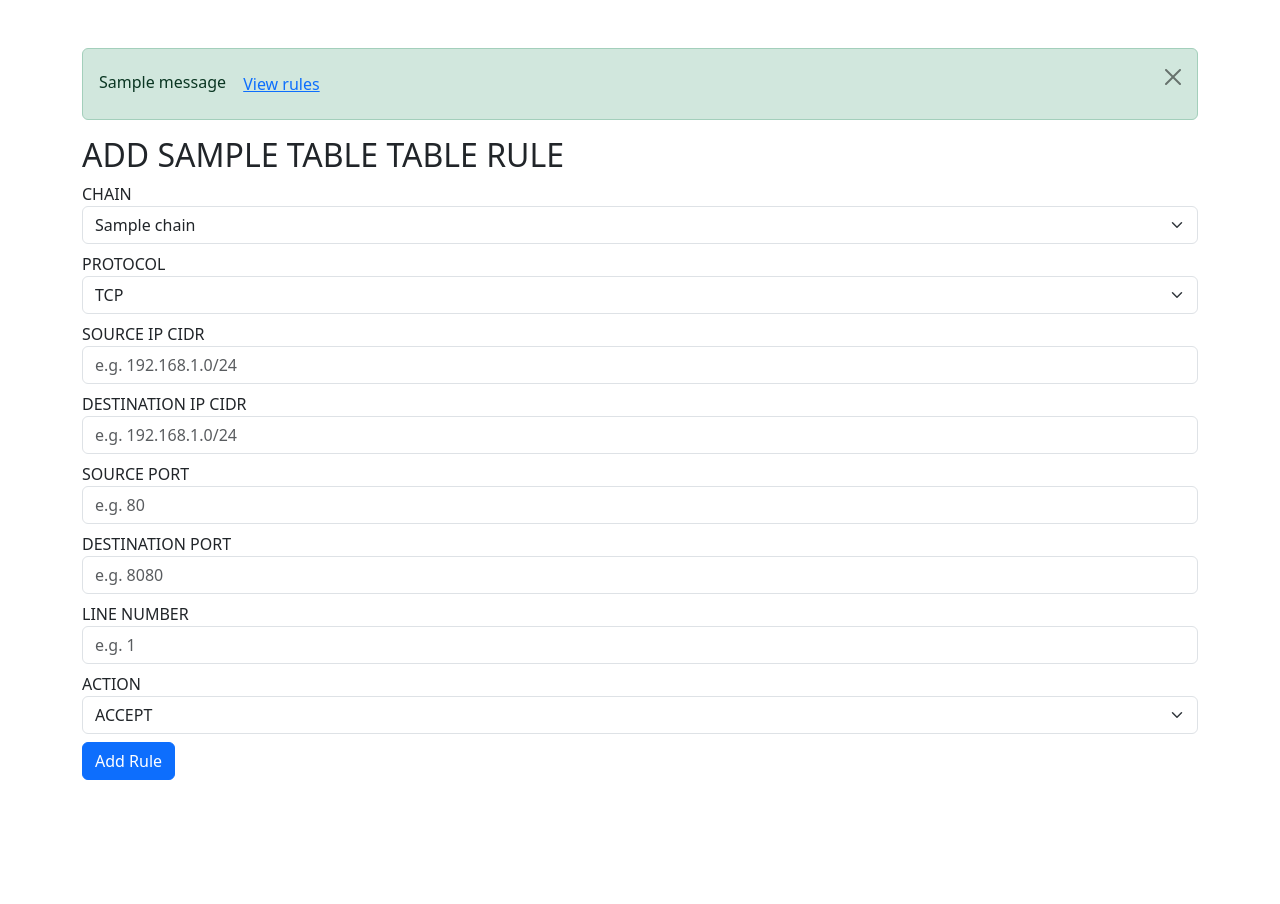
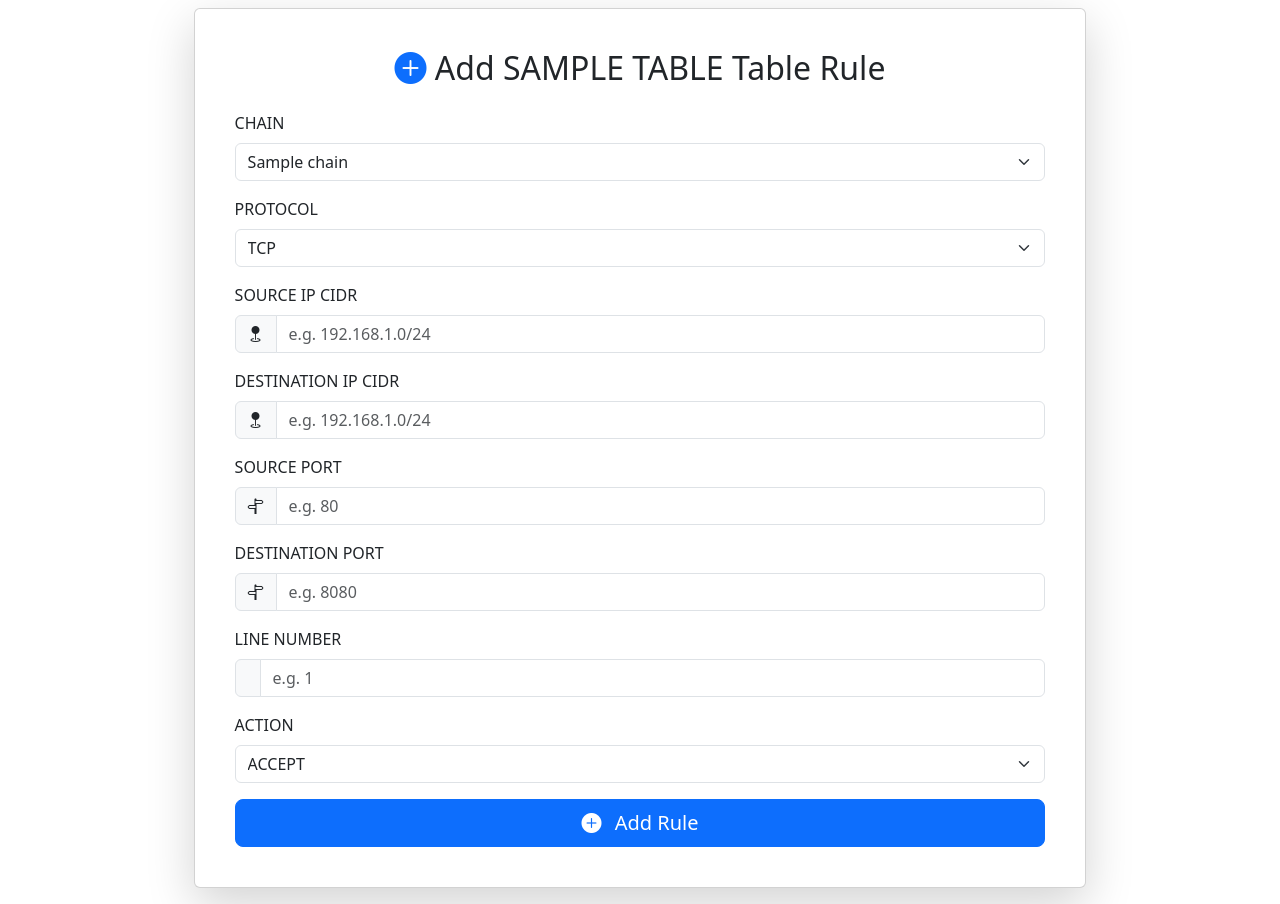
Before and after one commit to Swaminathan007/iptables-gui, a Flask app: template templates/ruleadd.html in a window 1280 px wide. Shown: the part 56-960 px from the top of the page. Before the commit the page ends 836 px from the top, so only its background shows below. Run offline with Flask 3, Linux system fonts and the light colour scheme; the template is opened without the code that fills it: most values are stand-ins (such as "Sample title", 1, 10 or a date in 2020); one stand-in notice (Sample message) is shown.

Commit message:
Enhanced styles

```diff
--- a/templates/ruleadd.html
+++ b/templates/ruleadd.html
@@ -1,40 +1,31 @@
 {% extends "base.html" %}
+{% block title %}Add {{ table.upper() }} Table Rule{% endblock %}
+{% block content %}
 
-{% block title %}{{ table }}{% endblock %}
+    {% include 'navbar.html' %}
 
-{% block content %}
-{% include 'navbar.html' %}
-<style>
-    /* Custom CSS for better phone layout */
+    <div class="container d-flex align-items-center justify-content-center min-vh-100">
+        <div class="card shadow-lg p-4 w-100 mt-2 mb-3" style="max-width: 80%;">
+            <div class="card-body">
+                <h2 class="card-title text-center mb-4">
+                    <i class="bi bi-plus-circle-fill text-primary"></i> Add {{ table.upper() }} Table Rule
+                </h2>
+                <form method="POST">
 
-</style>
-<div class="container mt-5">
-    {% with messages = get_flashed_messages(with_categories=true) %}
-        {% if messages %}
-        {% for category, message in messages %}
-            <div class="alert alert-{{ category }} alert-dismissible fade show" role="alert">
-            {{ message }}
-            <a href="/iptables/{{table}}" class="btn btn-link">View rules</a>
-            <button type="button" class="btn-close" data-bs-dismiss="alert" aria-label="Close"></button>
-            </div>
-        {% endfor %}
-        {% endif %}
-    {% endwith %}
-    <form  method="POST">
-        <h2>ADD {{table.upper()}} TABLE RULE</h2>
-
-        <div class="mb-2">
-            <label for="chain">CHAIN</label>
-            <select name="chain" id="chain" class="form-select">
+                    <!-- Chain Field -->
+                    <div class="mb-3">
+                        <label for="chain" class="form-label">CHAIN</label>
+                        <select name="chain" id="chain" class="form-select" required>
                             {% for chain in chains %}
                                 <option value="{{ chain }}">{{ chain }}</option>
                             {% endfor %}
                         </select>
                     </div>
 
-        <div class="mb-2">
-            <label for="protocol">PROTOCOL</label>
-            <select name="protocol" id="protocol" class="form-select">
+                    <!-- Protocol Field -->
+                    <div class="mb-3">
+                        <label for="protocol" class="form-label">PROTOCOL</label>
+                        <select name="protocol" id="protocol" class="form-select" required>
                             <option value="tcp">TCP</option>
                             <option value="udp">UDP</option>
                             <option value="icmp">ICMP</option>
@@ -42,34 +33,55 @@
                         </select>
                     </div>
 
-        <div class="mb-2">
-            <label for="source_ip">SOURCE IP CIDR</label>
-            <input type="text" name="source_ip" id="source_ip" class="form-control" placeholder="e.g. 192.168.1.0/24">
+                    <!-- Source IP CIDR Field -->
+                    <div class="mb-3">
+                        <label for="source_ip" class="form-label">SOURCE IP CIDR</label>
+                        <div class="input-group">
+                            <span class="input-group-text"><i class="bi bi-geo-fill"></i></span>
+                            <input type="text" name="source_ip" id="source_ip" class="form-control" placeholder="e.g. 192.168.1.0/24" required>
+                        </div>
                           </div>
 
-        <div class="mb-2">
-            <label for="destination_ip">DESTINATION IP CIDR</label>
-            <input type="text" name="destination_ip" id="destination_ip" class="form-control" placeholder="e.g. 192.168.1.0/24">
+                    <!-- Destination IP CIDR Field -->
+                    <div class="mb-3">
+                        <label for="destination_ip" class="form-label">DESTINATION IP CIDR</label>
+                        <div class="input-group">
+                            <span class="input-group-text"><i class="bi bi-geo-fill"></i></span>
+                            <input type="text" name="destination_ip" id="destination_ip" class="form-control" placeholder="e.g. 192.168.1.0/24" required>
+                        </div>
                                </div>
 
-        <div class="mb-2">
-            <label for="source_port">SOURCE PORT</label>
+                    <!-- Source Port Field -->
+                    <div class="mb-3">
+                        <label for="source_port" class="form-label">SOURCE PORT</label>
+                        <div class="input-group">
+                            <span class="input-group-text"><i class="bi bi-signpost-split"></i></span>
                             <input type="number" name="source_port" id="source_port" class="form-control" placeholder="e.g. 80">
                         </div>
+                            </div>
 
-        <div class="mb-2">
-            <label for="destination_port">DESTINATION PORT</label>
+                    <!-- Destination Port Field -->
+                    <div class="mb-3">
+                        <label for="destination_port" class="form-label">DESTINATION PORT</label>
+                        <div class="input-group">
+                            <span class="input-group-text"><i class="bi bi-signpost-split"></i></span>
                             <input type="number" name="destination_port" id="destination_port" class="form-control" placeholder="e.g. 8080">
                         </div>
+                                 </div>
 
-        <div class="mb-2">
-            <label for="line_number">LINE NUMBER</label>
+                    <!-- Line Number Field -->
+                    <div class="mb-3">
+                        <label for="line_number" class="form-label">LINE NUMBER</label>
+                        <div class="input-group">
+                            <span class="input-group-text"><i class="bi bi-list-numbered"></i></span>
                             <input type="number" name="line_number" id="line_number" class="form-control" placeholder="e.g. 1">
                         </div>
+                            </div>
 
-        <div class="mb-2">
-            <label for="action">ACTION</label>
-            <select name="action" id="action" class="form-select" onchange="toggleRedirectInput()">
+                    <!-- Action Field -->
+                    <div class="mb-3">
+                        <label for="action" class="form-label">ACTION</label>
+                        <select name="action" id="action" class="form-select" onchange="toggleRedirectInput()" required>
                             <option value="ACCEPT">ACCEPT</option>
                             <option value="DROP">DROP</option>
                             <option value="REJECT">REJECT</option>
@@ -87,30 +99,49 @@
                         </select>
                        </div>
 
-        <!-- Redirect input, hidden by default -->
-        <div class="mb-2" id="redirectInput" style="display: none;">
-            <label for="redirect_destination">REDIRECT TO</label>
-            <input type="text" name="redirect_destination" id="redirect_destination" class="form-control" placeholder="e.g. 192.168.1.2:443" required>
+                    <!-- Redirect To Field (Visible Only When DNAT is Selected) -->
+                    <div class="mb-3 d-none" id="redirectInput">
+                        <label for="redirect_destination" class="form-label">REDIRECT TO</label>
+                        <div class="input-group">
+                            <span class="input-group-text"><i class="bi bi-arrow-right-circle-fill"></i></span>
+                            <input type="text" name="redirect_destination" id="redirect_destination" class="form-control" placeholder="e.g. 192.168.1.2:443">
                         </div>
 
-        <div class="mb-2">
-            <button type="submit" class="btn btn-primary">Add Rule</button>
+                    </div>
+
+                    <!-- Submit Button -->
+                    <div class="d-grid">
+                        <button type="submit" class="btn btn-primary btn-lg">
+                            <i class="bi bi-plus-circle-fill me-2"></i> Add Rule
+                        </button>
                     </div>
                 </form>
             </div>
+        </div>
+    </div>
+
+    <!-- Bootstrap JS Bundle (includes Popper) -->
+    <script src="https://cdn.jsdelivr.net/npm/bootstrap@5.3.0/dist/js/bootstrap.bundle.min.js"></script>
 
     <script>
         function toggleRedirectInput() {
             const actionSelect = document.getElementById('action');
             const redirectInput = document.getElementById('redirectInput');
+            const redirectDestination = document.getElementById('redirect_destination');
 
-        // Show the redirect input if DNAT is selected, otherwise hide it
             if (actionSelect.value === 'DNAT') {
-            redirectInput.style.display = 'block';
+                redirectInput.classList.remove('d-none');
+                redirectDestination.setAttribute('required', 'required');
             } else {
-            redirectInput.style.display = 'none';
+                redirectInput.classList.add('d-none');
+                redirectDestination.removeAttribute('required');
             }
         }
+
+        // Initialize the redirect input state on page load
+        document.addEventListener('DOMContentLoaded', function() {
+            toggleRedirectInput();
+        });
     </script>
 
 {% endblock %}
```
Also changed, not shown: templates/dashboard.html (+34 -12 lines), templates/login.html (+31 -18 lines), templates/base.html (line endings or trailing spaces). Lines whose indentation alone changed are shown as unchanged.
